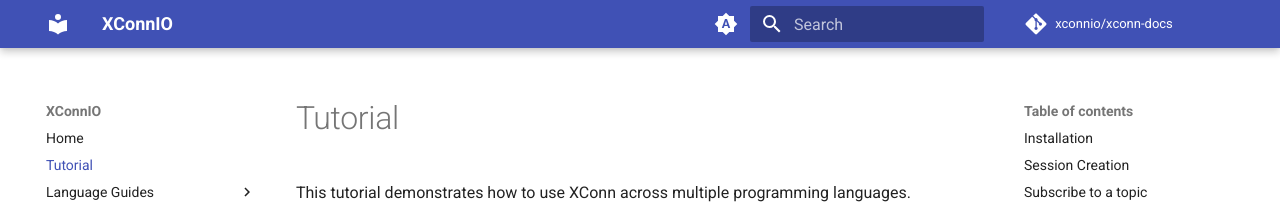
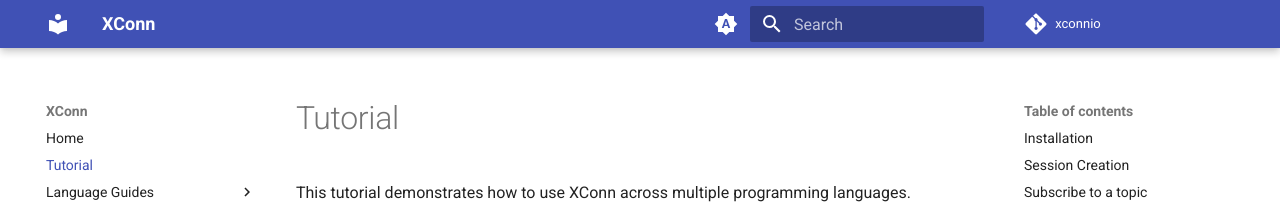
Before and after one commit to xconnio/xconn-docs, an MkDocs documentation site: the page built from docs/tutorial.md, in a window 1280 px wide. Shown: the top 207 px of the page. Built offline with MkDocs 1.6.1 and Material for MkDocs 9.7.7, drawn with Linux system fonts in a browser that asks for light colours; comment, search, counter and statistics services are not loaded.

Commit message:
rename XConnIO to XConn

```diff
--- a/mkdocs.yml
+++ b/mkdocs.yml
@@ -1,4 +1,4 @@
-site_name: XConnIO
+site_name: XConn
 nav:
   - Home: index.md
   - Tutorial: tutorial.md
@@ -40,8 +40,8 @@ theme:
         icon: material/brightness-4
         name: Switch to system preference
 
-repo_url: https://github.com/xconnio/xconn-docs
-repo_name: xconnio/xconn-docs
+repo_url: https://github.com/xconnio
+repo_name: xconnio
 site_author: omer
 site_url: https://docs.xconn.io/xconn-docs
 site_dir: site/docs
@@ -53,7 +53,7 @@ plugins:
 extra:
   social:
     - icon: fontawesome/brands/github-alt
-      link: https://github.com/xconnio/xconn-docs
+      link: https://github.com/xconnio/
 
 markdown_extensions:
   - pymdownx.highlight:
```
